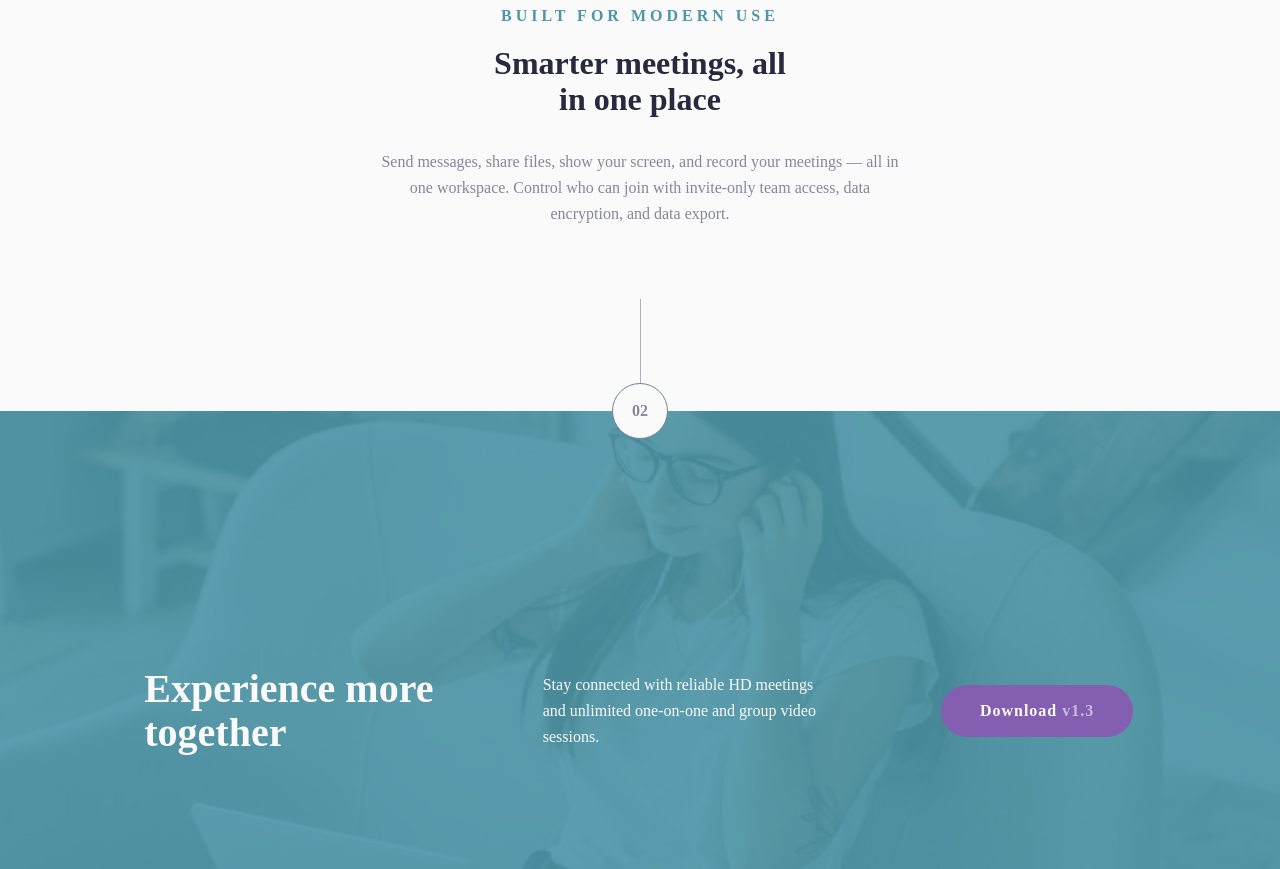
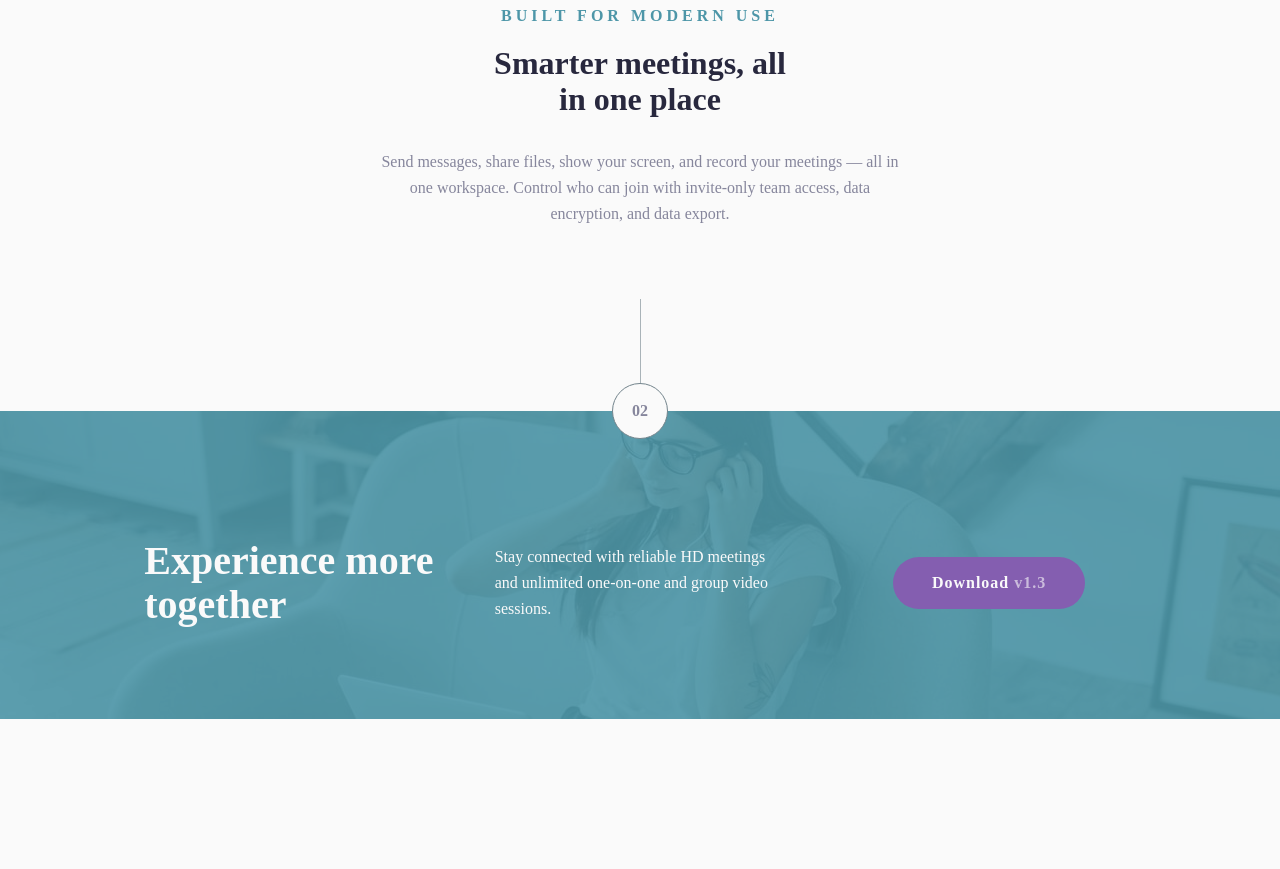
Before and after one commit to Christ-Kevin/meet-landing-page, a plain HTML site: page index.html in a window 1280 px wide. Shown: the part 1074-1943 px from the top of the page. After the commit the page ends 1793 px from the top, so only its background shows below. Drawn offline with Linux system fonts and the light colour scheme.

Commit message:
solution

```diff
--- a/assets/styles/style.css
+++ b/assets/styles/style.css
@@ -194,8 +194,10 @@ footer{
     margin-top: 11rem;
         padding-top: 5.75rem;
     padding-bottom: 4.5rem;
+
      padding-right: clamp(1.5rem, calc(1.5rem + ((1vw - 0.21875rem) * 12.9358)), 10.3125rem);
           padding-left: clamp(1.5rem, calc(1.5rem + ((1vw - 0.21875rem) * 12.9358)), 10.3125rem);
+    max-height: 19.25rem;
 }
 
 footer h1 {
@@ -233,6 +235,7 @@ footer::before {
 .number {
     position: relative;
     top: -12.75rem;
+    margin-bottom: -11rem;
 }
 
 hr{
@@ -344,6 +347,10 @@ width: inherit;
             padding-left: clamp(3.625rem, calc(3.625rem + ((1vw - 0.48rem) * 33.7798)), 17.8125rem);
   padding-right: clamp(3.625rem, calc(3.625rem + ((1vw - 0.48rem) * 33.7798)), 17.8125rem);
     }
+
+    .number {
+        margin-bottom: -12rem;
+    }
 }
 
 @media (min-width:65em){
@@ -365,6 +372,7 @@ width: inherit;
 .number {
     position: relative;
     top: -14.25rem;
+    margin-bottom: -8rem;
 }
 
     .header_desktop {
@@ -401,9 +409,8 @@ width: inherit;
 
     footer h1 {
         font-size: 2.5rem;
-    line-height: 2.75rem;
+        line-height: 2.75rem;
         margin: 0;
-
     }
 
 
@@ -411,8 +418,9 @@ width: inherit;
         display: flex;
         justify-content: space-between;
         align-items: center;
+        align-content: center;
         text-align: left;
-       gap: 6.15rem;
+       gap: 3.15rem;
     }
 
         footer p {
```
